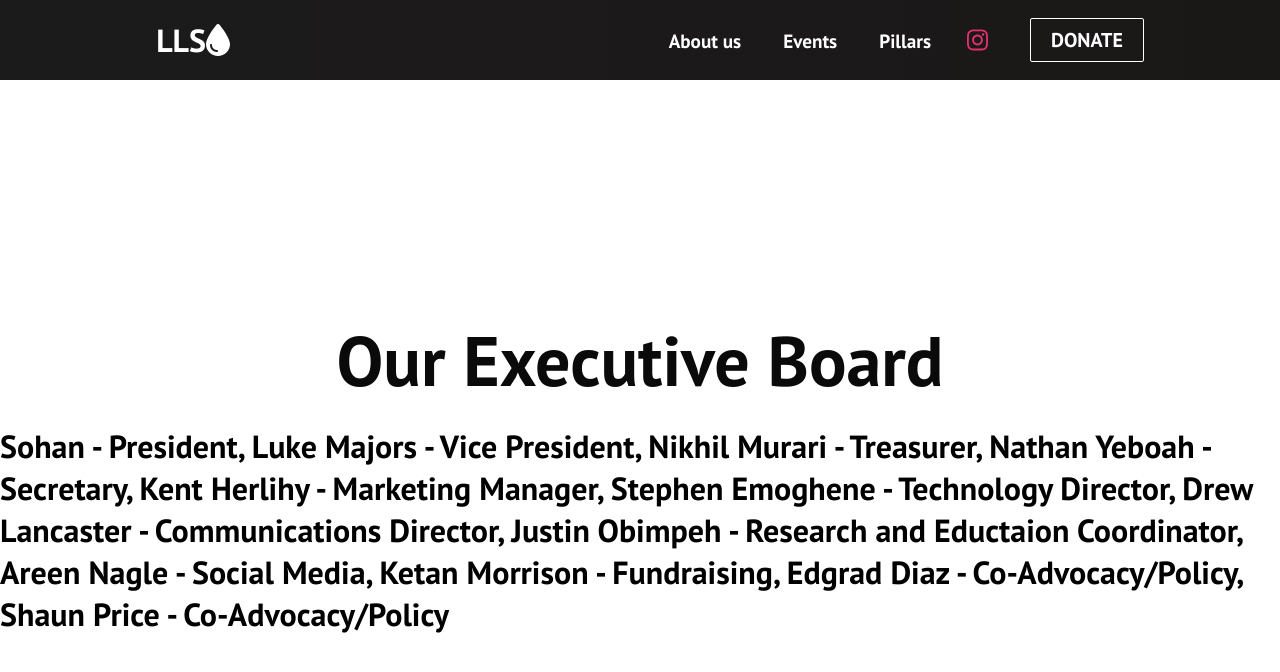
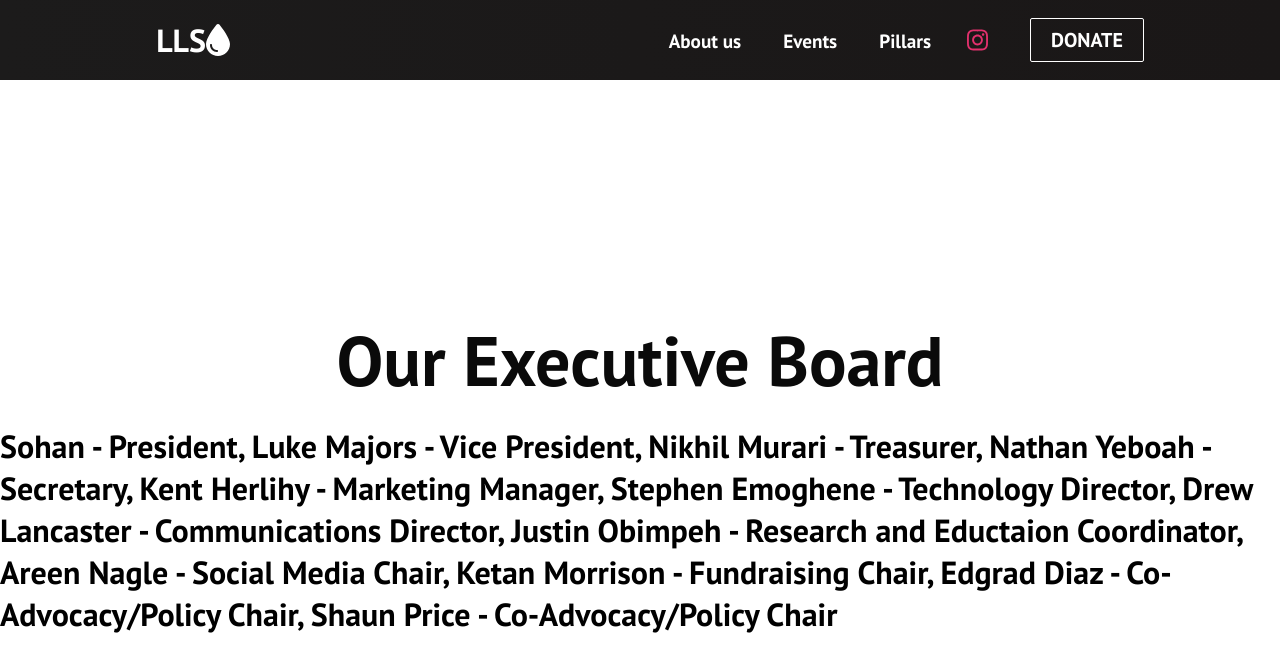
Before and after one commit to StezhenEm/lls-website, a React (Create React App) app: page /about-us in a window 1280 px wide. Shown: the top 672 px of the page. Built offline with nearby package versions, Linux system fonts and the light colour scheme.

Commit message:
about us w/o pictures p2

```diff
--- a/src/components/AboutUs.js
+++ b/src/components/AboutUs.js
@@ -33,10 +33,10 @@ function AboutUs() {
         Stephen Emoghene - Technology Director,
         Drew Lancaster - Communications Director,
         Justin Obimpeh - Research and Eductaion Coordinator,
-        Areen Nagle - Social Media,
-        Ketan Morrison - Fundraising,
-        Edgrad Diaz - Co-Advocacy/Policy,
-        Shaun Price - Co-Advocacy/Policy</p>
+        Areen Nagle - Social Media Chair,
+        Ketan Morrison - Fundraising Chair,
+        Edgrad Diaz - Co-Advocacy/Policy Chair,
+        Shaun Price - Co-Advocacy/Policy Chair</p>
         </div>
 
     );
```
